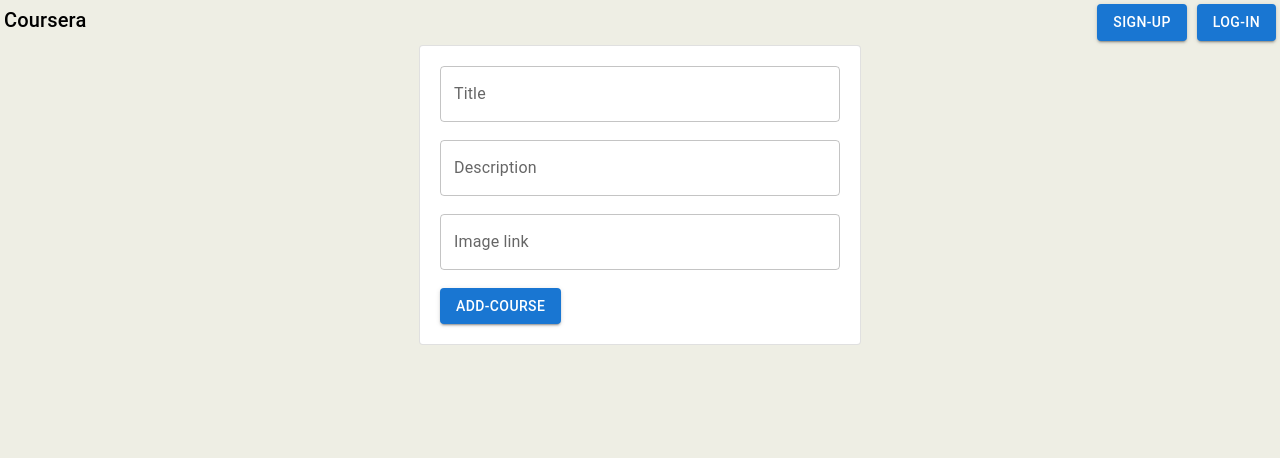
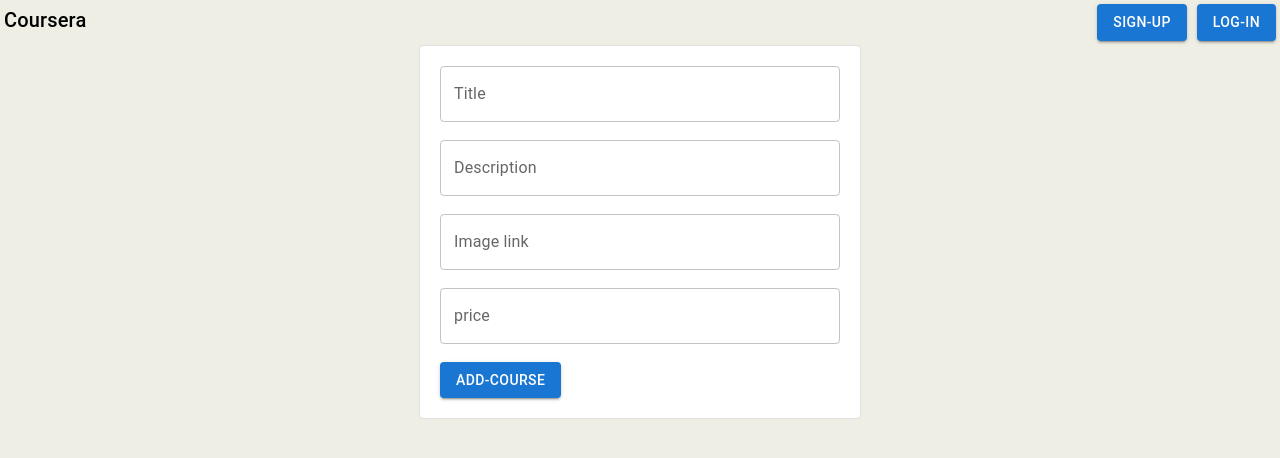
Before and after one commit to ramsai-5A1/Todo_frontend, a React (Vite) app: page /addcourse in a window 1280 px wide. Shown: the top 458 px of the page. Built offline with nearby package versions, Linux system fonts and the light colour scheme; no server answers.

Commit message:
Added price in UI and sent back to backend to update

```diff
--- a/src/AddCourse.jsx
+++ b/src/AddCourse.jsx
@@ -7,6 +7,7 @@ function AddCourse() {
     const [title, setTitle] = useState("");
     const [description, setDescription] = useState("");
     const [imageLink, setImageLink] = useState("");
+    const [price, setPrice] = useState("");
 
     return <div style={{
         display: "flex",
@@ -56,6 +57,18 @@ function AddCourse() {
 
         <br/><br/>
 
+        <TextField
+            onChange={(e) => {
+                setPrice(e.target.value);
+            }}
+            fullWidth={true}
+            id="outlined-basic"
+            label="price"
+            variant="outlined"
+        />
+
+        <br/><br/>
+
         <Button
             size={"medium"}
             variant='contained'
@@ -63,7 +76,8 @@ function AddCourse() {
                 let payload = {
                     title: title,
                     description: description,
-                    imageLink: imageLink
+                    imageLink: imageLink,
+                    price: price
                 };
 
                 let token = localStorage.getItem("token");
--- a/src/Course.jsx
+++ b/src/Course.jsx
@@ -72,6 +72,7 @@ function UpdateCard(props) {
     const [title, setTitle] = useState("");
     const [description, setDescription] = useState("");
     const [imageLink, setImageLink] = useState("");
+    const [price, setPrice] = useState("");
 
     return <div style={{
         display: "flex",
@@ -123,6 +124,20 @@ function UpdateCard(props) {
 
         <br/><br/>
 
+        <TextField
+            onChange={(e) => {
+                setPrice(e.target.value);
+                props.setIsUpdated(false);
+            }}
+            fullWidth={true}
+            id="outlined-basic"
+            label="price"
+            variant="outlined"
+        />
+
+
+        <br/><br/>
+
         <Button
             size={"medium"}
             variant='contained'
@@ -131,7 +146,8 @@ function UpdateCard(props) {
                 let payload = {
                     title: title,
                     description: description,
-                    imageLink: imageLink
+                    imageLink: imageLink,
+                    price: price
                 };
 
                 let headers = {
@@ -186,6 +202,7 @@ function CourseCard(props) {
         }}>
             <Typography textAlign={"center"} variant={"h4"}>{props.course.title}</Typography>
             <Typography textAlign={"center"} variant={"subtitle1"}>{props.course.description}</Typography>
+            <Typography textAlign={"center"} variant={"subtitle2"}>Price: Rs.{props.course.price}/-</Typography>
             <img src={props.course.imageLink} style={{width: 300}}></img>
         </Card>
     </div>
--- a/src/Courses.jsx
+++ b/src/Courses.jsx
@@ -60,6 +60,7 @@ function DisplayCourse(props) {
     }}>
         <Typography textAlign={"center"} variant={"h4"}>{props.course.title}</Typography>
         <Typography textAlign={"center"} variant={"subtitle1"}>{props.course.description}</Typography>
+        <Typography textAlign={"center"} variant={"subtitle2"}>Price: Rs.{props.course.price}/-</Typography>
         <img src={props.course.imageLink} style={{width: 300}}></img>
     </Card>
 }
```
